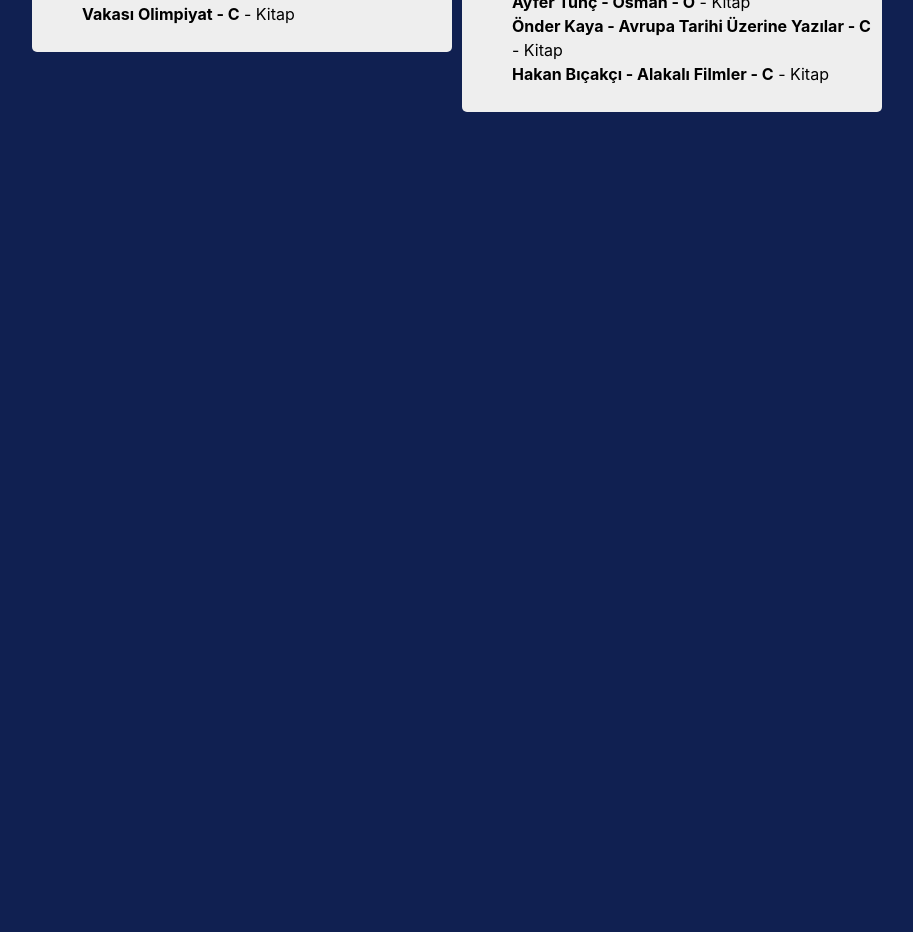
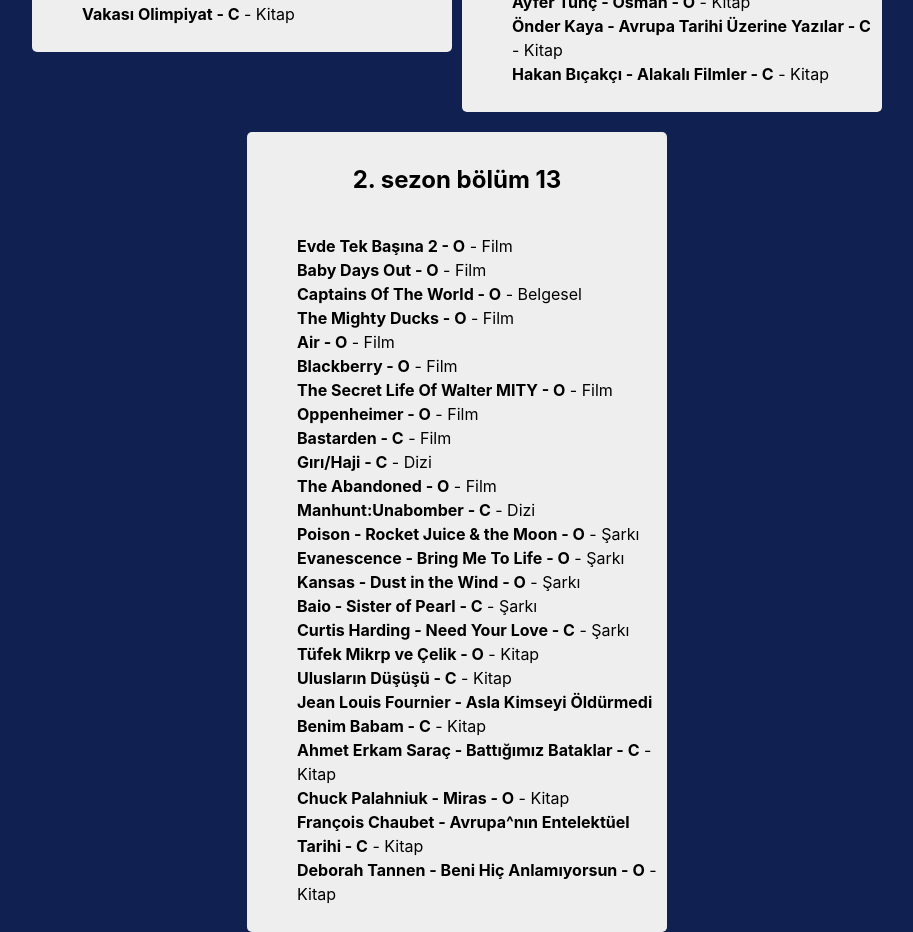
Before and after one commit to firatbicimli/CokiyidirCokseverim, a React (Vite) app: page / in a window 1280 px wide. Shown: the part 4540-5472 px from the top of the page, without its empty margins (183-1096 px from the left). Before the commit the page ends 4652 px from the top, so only its background shows below. Built offline with nearby package versions, Linux system fonts and the light colour scheme; no server answers.

Commit message:
last episode added

```diff
--- a/movieList.js
+++ b/movieList.js
@@ -332,6 +332,36 @@
       { id: 261, title: 'Hakan Bıçakçı - Alakalı Filmler - C', category: 'Kitap' },
     ],
   },
+  {
+    id: 1,
+    title: "2. sezon bölüm 13",
+    episodes: [
+      { id: 262, title: 'Evde Tek Başına 2 - O', category: 'Film' },
+      { id: 263, title: 'Baby Days Out - O', category: 'Film' },
+      { id: 264, title: 'Captains Of The World  - O', category: 'Belgesel' },
+      { id: 265, title: 'The Mighty Ducks - O', category: 'Film' },
+      { id: 266, title: 'Air - O', category: 'Film' },
+      { id: 267, title: 'Blackberry - O', category: 'Film' },
+      { id: 268, title: 'The Secret Life Of Walter MITY - O', category: 'Film' },
+      { id: 269, title: 'Oppenheimer - O', category: 'Film' },
+      { id: 270, title: 'Bastarden - C', category: 'Film' },
+      { id: 271, title: 'Gırı/Haji - C', category: 'Dizi' },
+      { id: 272, title: 'The Abandoned - O', category: 'Film' },
+      { id: 273, title: 'Manhunt:Unabomber - C', category: 'Dizi' },
+      { id: 274, title: 'Poison - Rocket Juice & the Moon - O', category: 'Şarkı' },
+      { id: 275, title: 'Evanescence - Bring Me To Life - O', category: 'Şarkı' },
+      { id: 276, title: 'Kansas - Dust in the Wind - O', category: 'Şarkı' },
+      { id: 277, title: 'Baio - Sister of Pearl - C', category: 'Şarkı' },
+      { id: 278, title: 'Curtis Harding - Need Your Love - C', category: 'Şarkı' },
+      { id: 279, title: 'Tüfek Mikrp ve Çelik - O', category: 'Kitap' },
+      { id: 280, title: 'Ulusların Düşüşü - C', category: 'Kitap' },
+      { id: 281, title: 'Jean Louis Fournier - Asla Kimseyi Öldürmedi Benim Babam - C', category: 'Kitap' },
+      { id: 282, title: 'Ahmet Erkam Saraç - Battığımız Bataklar - C', category: 'Kitap' },
+      { id: 283, title: 'Chuck Palahniuk - Miras - O', category: 'Kitap' },
+      { id: 284, title: 'François Chaubet - Avrupa^nın Entelektüel Tarihi - C', category: 'Kitap' },
+      { id: 285, title: 'Deborah Tannen - Beni Hiç Anlamıyorsun - O', category: 'Kitap' },
+    ],
+  },
 ];
 
 export default movie;
```
